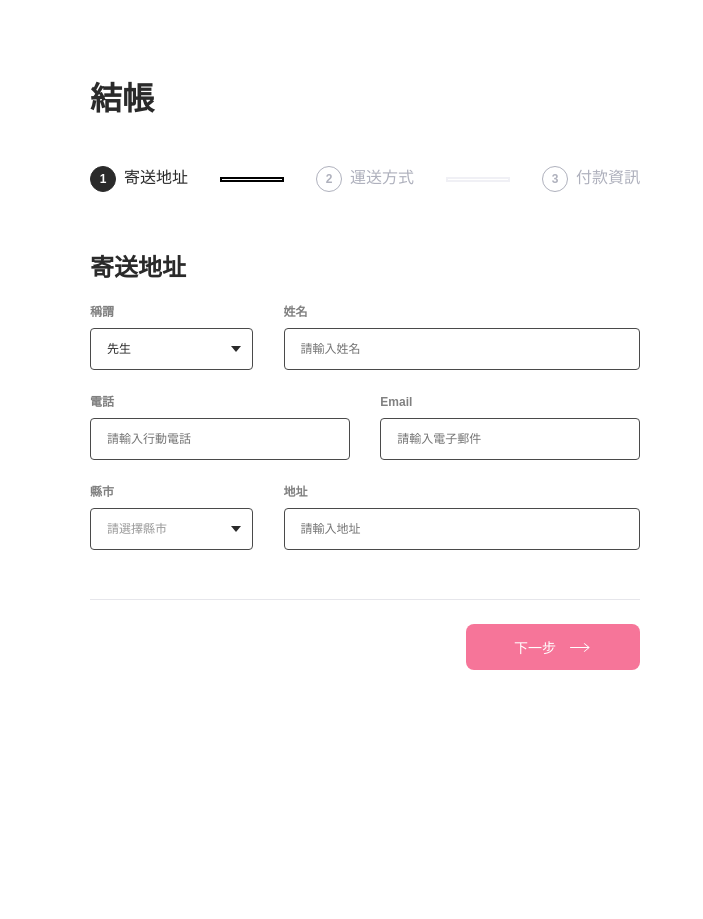
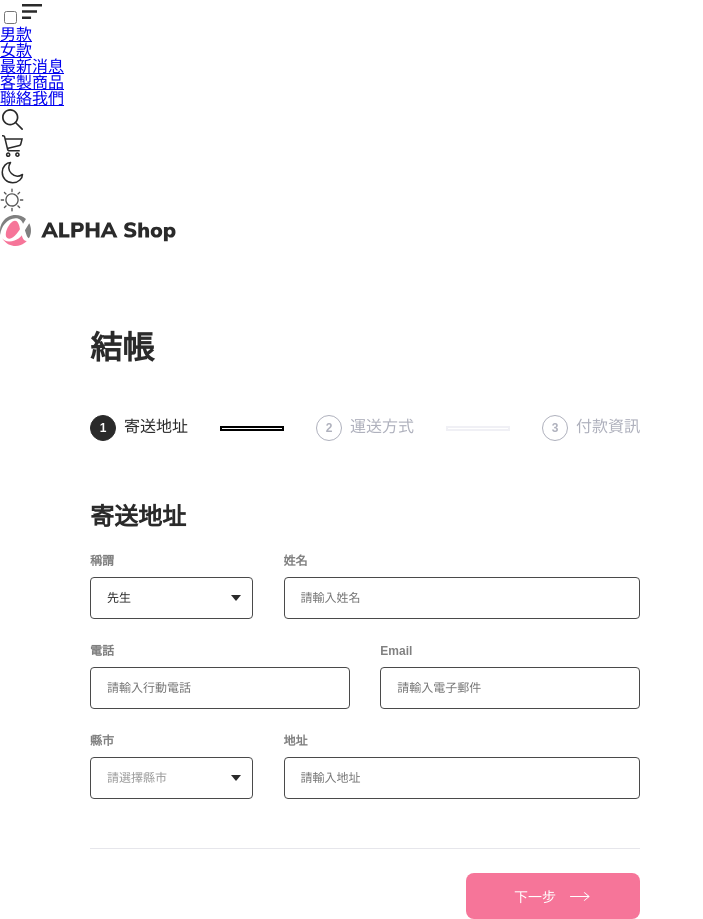
Before and after one commit to Yoruyeh/alpha_shop, a React (Create React App) app: page / in a window 1280 px wide. Shown: the whole page, without its empty margins (0-703 px from the left). Before the commit the page ends 800 px from the top, so only its background shows below. Built offline with nearby package versions, Linux system fonts and the light colour scheme.

Commit message:
correct error: class to className, and add header.jsx

```diff
--- a/src/App.jsx
+++ b/src/App.jsx
@@ -1,11 +1,12 @@
 import React from "react";
+import Header from "./components/header/header";
 import Main from "./components/main/main";
 import './styles/all.scss';
 
 function App() {
   return (
     <div className="App">
-      <header></header>
+      <Header />
       <Main />
       <footer></footer>
     </div>
--- /dev/null
+++ b/src/components/header/header.jsx
@@ -0,0 +1,63 @@
+import { ReactComponent as ToggleIcon } from "/Users/yoru/alpha_camp/alpha_shop/src/icons/toggle.svg";
+import { ReactComponent as SearchIcon } from "/Users/yoru/alpha_camp/alpha_shop/src/icons/search.svg";
+import { ReactComponent as CartIcon } from "/Users/yoru/alpha_camp/alpha_shop/src/icons/cart.svg";
+import { ReactComponent as MoonIcon } from "/Users/yoru/alpha_camp/alpha_shop/src/icons/moon.svg";
+import { ReactComponent as SunIcon } from "/Users/yoru/alpha_camp/alpha_shop/src/icons/sun.svg";
+import { ReactComponent as LogoIcon } from "/Users/yoru/alpha_camp/alpha_shop/src/icons/logo.svg";
+
+
+
+function NavbarMenu() {
+  const lists = ['男款','女款','最新消息','客製商品','聯絡我們']
+  return (
+    lists.map(list =>
+      <li className="nav-item" key={list}>
+        <a className="nav-link" href="/some/valid/uri">{list}</a>
+      </li>
+    )
+  )
+}
+
+function NavbarIcon() {
+  const icons = [
+    {name: 'search', img: <SearchIcon class="nav-icon cursor-point"/>},
+    {name: 'cart', img: <CartIcon class="nav-icon cursor-point"/>},
+    {name: 'moon', img: <MoonIcon class="nav-icon cursor-point"/>},
+    {name: 'sun', img: <SunIcon class="nav-icon cursor-point"/>}
+  ]
+  return (
+    icons.map(icon =>
+      icon.name === 'moon' ?
+      <li id="theme-toggle"class="nav-item" key={icon.name}> {icon.img} </li> :
+      <li className="nav-item" key={icon.name}> {icon.img} </li>
+    )
+  )
+}
+
+
+export default function Header() {
+  return (
+    <header className="site-header">
+      <div className="header-container mx-auto">
+
+        <input id="navbar-toggle" className="navbar-toggle" type="checkbox" />
+        <label htmlFor="navbar-toggle" className="burger-container">
+          <ToggleIcon className="icon-toggle cursor-point"/>
+        </label>
+
+        <nav className="navbar-menu">
+          <ul className="nav-list site-menu-list mr-auto">
+            <NavbarMenu />
+          </ul>
+          <ul className="nav-list site-action-list">
+            <NavbarIcon />
+          </ul>
+        </nav>
+
+        <a className="header-logo-container" href="/some/valid/uri">
+          <LogoIcon className="icon-logo cursor-point"/>
+        </a>
+      </div>
+    </header>
+  )
+}
--- a/src/components/main/main.jsx
+++ b/src/components/main/main.jsx
@@ -3,8 +3,8 @@ import ProgressControl from "./progress_control";
 
 function Main() {
   return (
-    <main class="site-main">
-     <div class="main-container">
+    <main className="site-main">
+     <div className="main-container">
       <Register />
       <ProgressControl />
      </div>
--- a/src/components/main/progress_control.jsx
+++ b/src/components/main/progress_control.jsx
@@ -4,11 +4,11 @@ import { ReactComponent as RightArrowIcon} from '/Users/yoru/alpha_camp/alpha_sh
 export default function ProgressControl() {
   return (
     <>
-    <section class="progress-control-container col col-lg-6 col-sm-12">
-      <section class="button-group col col-12" data-phase="address">
-        <button class="next">
+    <section className="progress-control-container col col-lg-6 col-sm-12">
+      <section className="button-group col col-12" data-phase="address">
+        <button className="next">
           下一步
-          <RightArrowIcon class="cursor-point" />
+          <RightArrowIcon className="cursor-point" />
         </button>
       </section>
     </section>
--- a/src/components/main/register.jsx
+++ b/src/components/main/register.jsx
@@ -3,9 +3,9 @@ import Step1 from "./step1";
 
 function Register() {
   return (
-  <section class="register-container col col-lg-6 col-sm-12" data-phase="1" data-total-price="0">
+  <section className="register-container col col-lg-6 col-sm-12" data-phase="1" data-total-price="0">
       <StepProgress />
-    <section class="form-container col col-12">
+    <section className="form-container col col-12">
       <Step1 />
     </section>
   </section>
```
